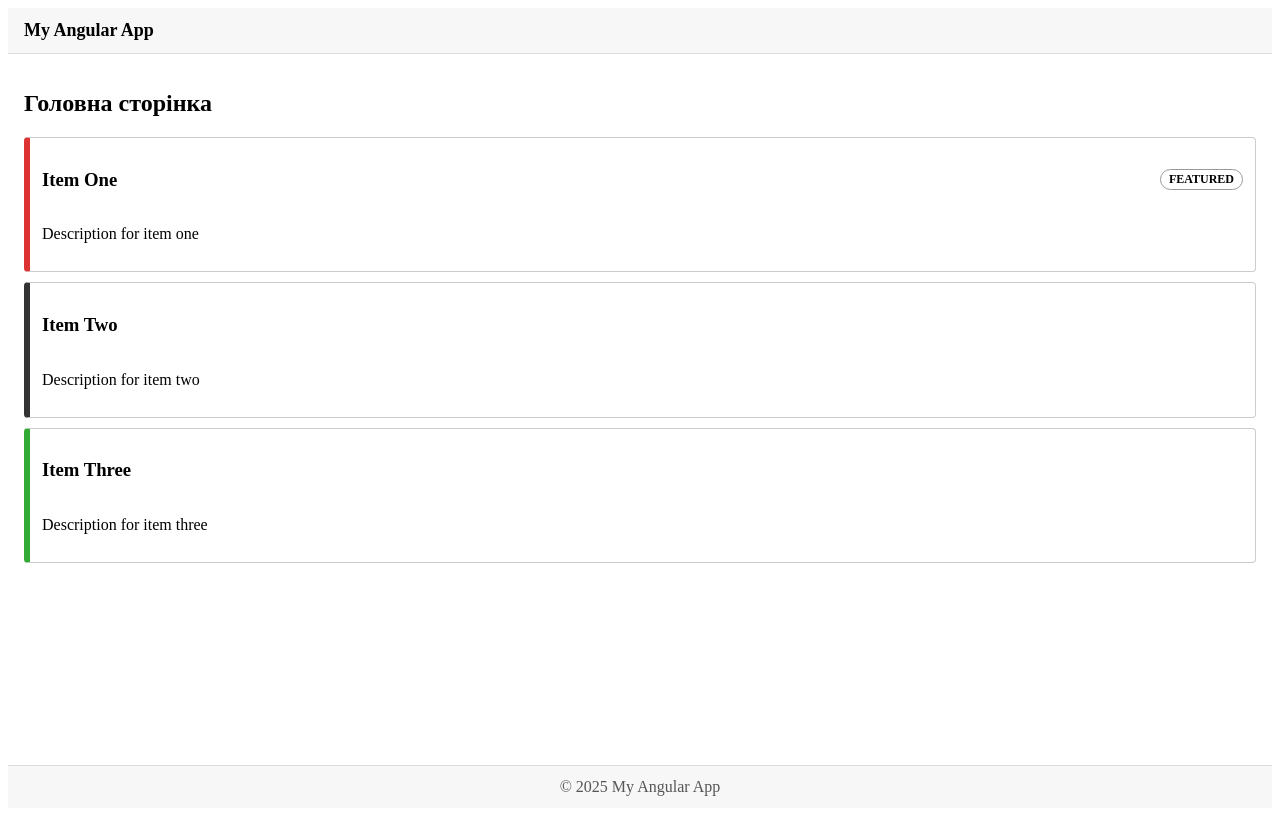
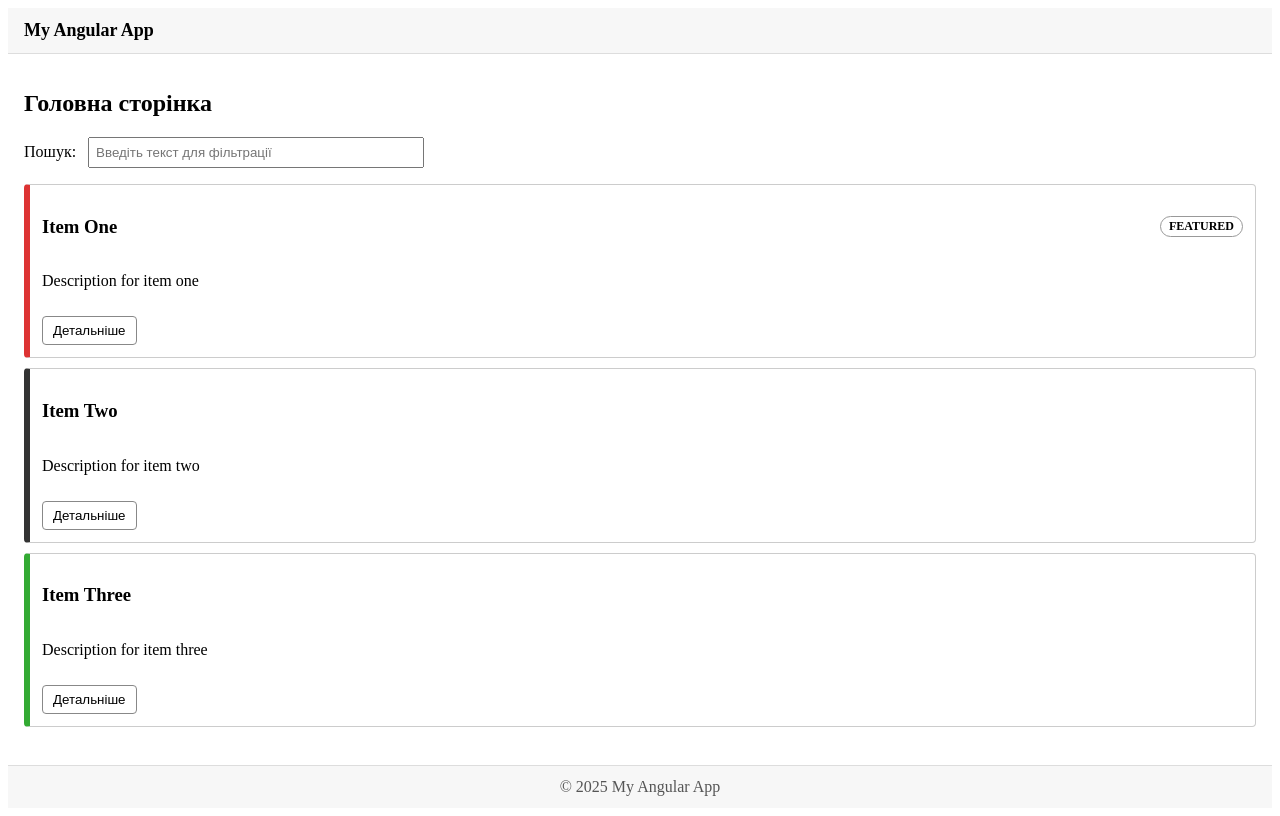
Before and after one commit to lobodinskiy/beleberda, an Angular app: page / in a window 1280 px wide. Built offline with nearby package versions, Linux system fonts and the light colour scheme.

Commit message:
PR-04: component interaction with Output and search via ngModel

```diff
--- a/src/app/item-card/item-card.component.css
+++ b/src/app/item-card/item-card.component.css
@@ -30,3 +30,16 @@
 .low {
   border-left: 6px solid #3a3;
 }
+
+.btn {
+  margin-top: 10px;
+  padding: 6px 10px;
+  border: 1px solid #888;
+  background: #fff;
+  border-radius: 4px;
+  cursor: pointer;
+}
+
+.btn:hover {
+  background: #f2f2f2;
+}
--- a/src/app/item-card/item-card.component.html
+++ b/src/app/item-card/item-card.component.html
@@ -1,9 +1,12 @@
 <div class="card" [ngClass]="item.priority">
   <div class="title-row">
     <h3>{{ item.title }}</h3>
-
     <span *ngIf="item.isFeatured" class="badge">FEATURED</span>
   </div>
 
   <p>{{ item.description }}</p>
+
+  <button type="button" class="btn" (click)="onDetailsClick()">
+    Детальніше
+  </button>
 </div>
--- a/src/app/item-card/item-card.component.ts
+++ b/src/app/item-card/item-card.component.ts
@@ -1,4 +1,4 @@
-import { Component, Input } from '@angular/core';
+import { Component, EventEmitter, Input, Output } from '@angular/core';
 import { CommonModule } from '@angular/common';
 import { Item } from '../shared/models/item.model';
 
@@ -11,4 +11,10 @@ import { Item } from '../shared/models/item.model';
 })
 export class ItemCardComponent {
   @Input() item!: Item;
+
+  @Output() selected = new EventEmitter<Item>();
+
+  onDetailsClick(): void {
+    this.selected.emit(this.item);
+  }
 }
--- a/src/app/items-list/items-list.component.css
+++ b/src/app/items-list/items-list.component.css
@@ -0,0 +1,10 @@
+.toolbar {
+  margin: 10px 0 16px;
+}
+
+input {
+  margin-left: 8px;
+  padding: 6px;
+  width: 320px;
+  max-width: 100%;
+}
--- a/src/app/items-list/items-list.component.html
+++ b/src/app/items-list/items-list.component.html
@@ -1,4 +1,15 @@
+<div class="toolbar">
+  <label>
+    Пошук:
+    <input
+      type="text"
+      [(ngModel)]="searchText"
+      placeholder="Введіть текст для фільтрації" />
+  </label>
+</div>
+
 <app-item-card
-  *ngFor="let item of items"
-  [item]="item">
+  *ngFor="let item of filteredItems"
+  [item]="item"
+  (selected)="onItemSelected($event)">
 </app-item-card>
--- a/src/app/items-list/items-list.component.ts
+++ b/src/app/items-list/items-list.component.ts
@@ -1,37 +1,35 @@
 import { Component } from '@angular/core';
 import { CommonModule } from '@angular/common';
+import { FormsModule } from '@angular/forms';
 import { Item } from '../shared/models/item.model';
 import { ItemCardComponent } from '../item-card/item-card.component';
 
 @Component({
   selector: 'app-items-list',
   standalone: true,
-  imports: [CommonModule, ItemCardComponent],
+  imports: [CommonModule, FormsModule, ItemCardComponent],
   templateUrl: './items-list.component.html',
   styleUrls: ['./items-list.component.css'],
 })
 export class ItemsListComponent {
+  searchText = '';
+
   items: Item[] = [
-    {
-      id: 1,
-      title: 'Item One',
-      description: 'Description for item one',
-      isFeatured: true,
-      priority: 'high',
-    },
-    {
-      id: 2,
-      title: 'Item Two',
-      description: 'Description for item two',
-      isFeatured: false,
-      priority: 'normal',
-    },
-    {
-      id: 3,
-      title: 'Item Three',
-      description: 'Description for item three',
-      isFeatured: false,
-      priority: 'low',
-    },
+    { id: 1, title: 'Item One', description: 'Description for item one', isFeatured: true, priority: 'high' },
+    { id: 2, title: 'Item Two', description: 'Description for item two', isFeatured: false, priority: 'normal' },
+    { id: 3, title: 'Item Three', description: 'Description for item three', isFeatured: false, priority: 'low' },
   ];
+
+  onItemSelected(item: Item): void {
+    console.log('Selected item:', item);
+  }
+
+  get filteredItems(): Item[] {
+    const q = this.searchText.trim().toLowerCase();
+    if (!q) return this.items;
+
+    return this.items.filter(i =>
+      i.title.toLowerCase().includes(q) || i.description.toLowerCase().includes(q)
+    );
+  }
 }
```
